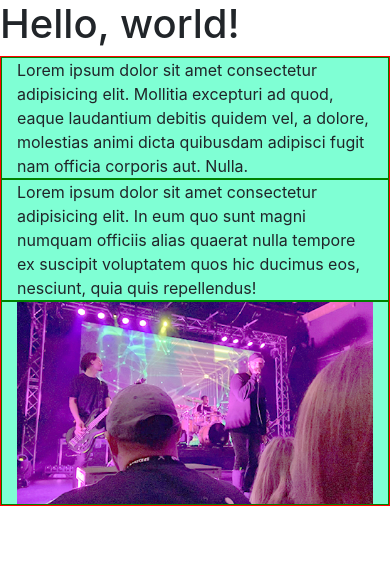
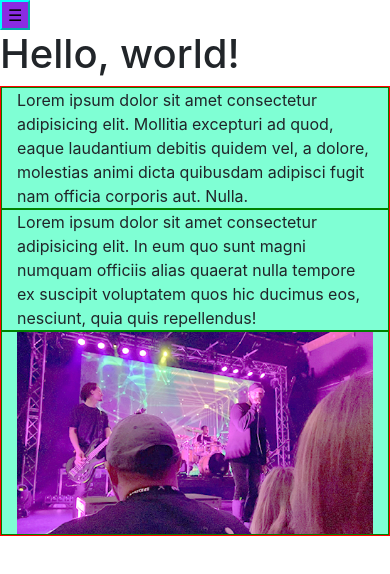
Before and after one commit to axl88145/axl88145.github.io, a plain HTML site: page bootstrap-responsive/index.html in a window 390 px wide. Drawn offline with nearby package versions, Linux system fonts and the light colour scheme.

Commit message:
Update index.html

```diff
--- a/bootstrap-responsive/index.html
+++ b/bootstrap-responsive/index.html
@@ -23,14 +23,58 @@
       .row > div{
         background-color: aquamarine;
         border: solid green 1px;
-
       }
 
+      #primary-nav{
+          overflow: hidden;
+          text-align: center;
+      }
+      #primary-nav ul{ /*ul contains the listed items*/
+          margin: 0;
+          padding: 0;
+      }
+      #primary-nav li{
+          list-style-type: none; /*removes bullet points*/
+          display: inline-block; /* displays list horizontally*/
+          background-color: lightblue;
+      }
+      /*hamburger*/
+      #toggle-nav{
+        display: none;
+        background-color: blueviolet;
+        outline: none;
+        border-color: aqua;
+      }
+        /* This media query defines how the page displays beneath a breakpoint */
+      @media (max-width: 767px){
+        #toggle-nav{
+          display: block; /* display button beneath breakpoint */
+        }
+        #primary-nav{
+          max-height: 0;
+        }
+        #primary-nav li{
+          display: block;
+          text-align: left;
+        }
+        /* Here, we override the rule when the body has a class of nav-open */
+        body.nav-open #primary-nav{
+          max-height: 400px;
+        }
+      }
+    </style>
 
-    </style>
     <title>Hello, world!</title>
   </head>
   <body>
+    <button id="toggle-nav">&#9776</button>
+    <nav id="primary-nav">
+      <ul>
+          <li><a href="#">Home</a></li>
+          <li><a href="#">About</a></li>
+          <li><a href="#">Contact</a></li>
+      </ul>
+    </nav>
     <h1>Hello, world!</h1>
     <div class="container">
         <div class="row">
@@ -49,6 +93,19 @@
         </div>
     </div>
 
+    <script>
+      // Perform this after the window has loaded
+        window.onload = function() {
+            // First, tell JavaScript to remember which DOM element (in this case, a button) to reference (by id)
+            let toggleNav = document.getElementById('toggle-nav');
 
+            // Tell button to do something on click
+            toggleNav.addEventListener('click', function(){
+
+              // toggle the body's class attribute
+              document.body.classList.toggle('nav-open');
+            });
+          };
+    </script>
   </body>
 </html>
```
